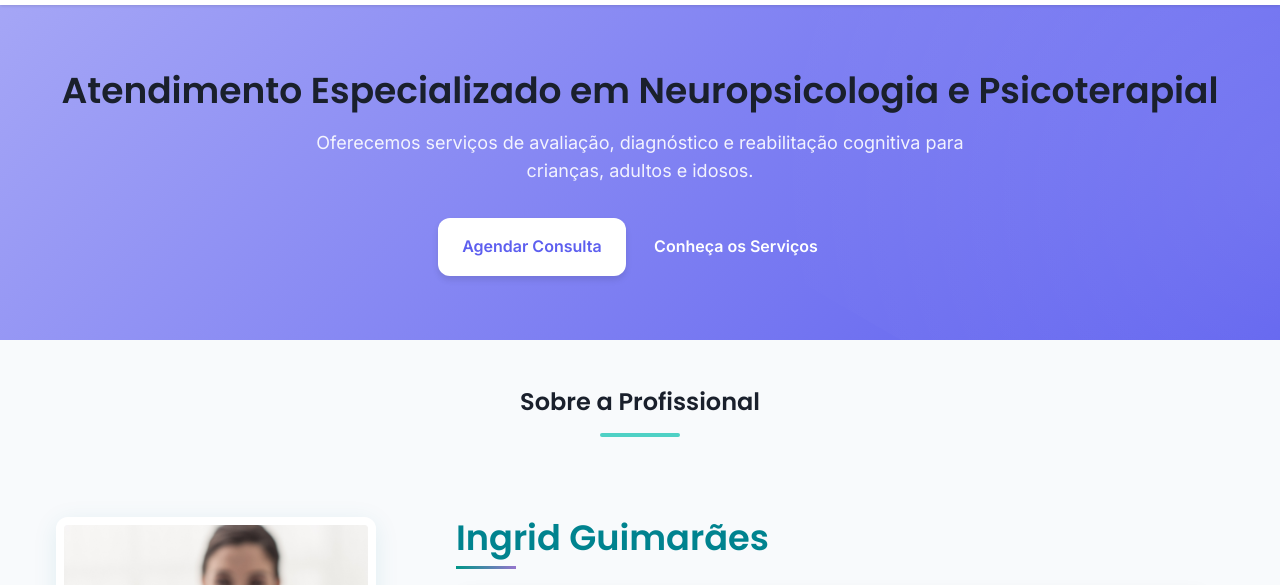
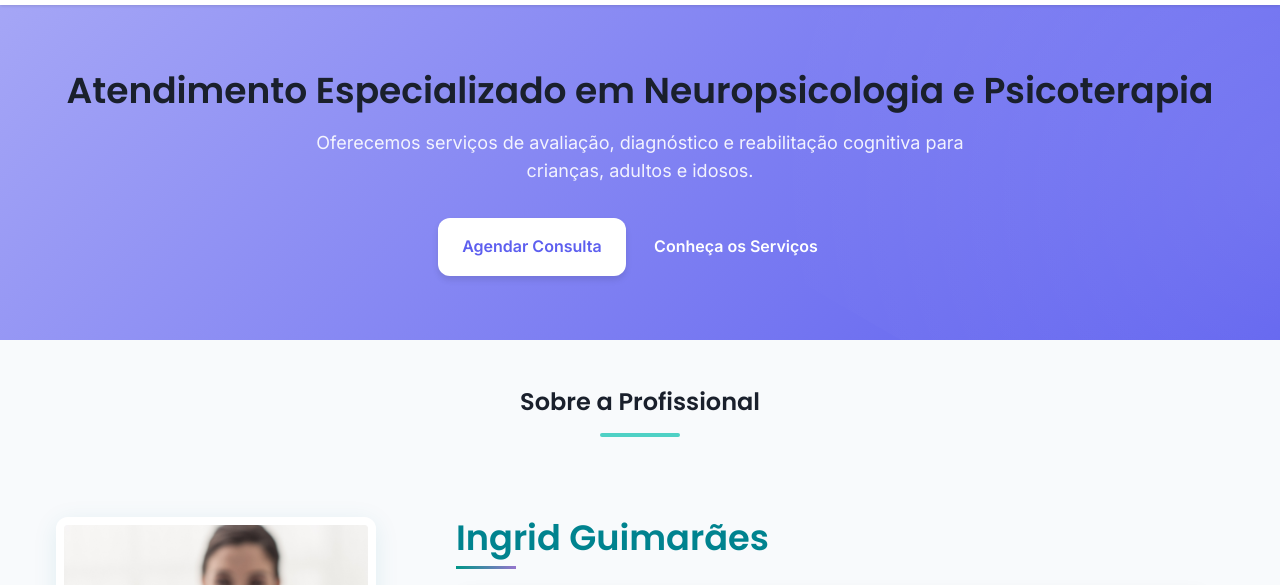
Before and after one commit to taisgb/clinicaingrid, a plain HTML site: page index.html in a window 1280 px wide. Shown: the part 61-646 px from the top of the page. Drawn offline with Linux system fonts and the light colour scheme.

Commit message:
Update index.html

```diff
--- a/index.html
+++ b/index.html
@@ -37,7 +37,7 @@
     <!-- Seção Hero -->
     <section class="hero">
         <div class="container">
-            <h1 class="hero-title">Atendimento Especializado em Neuropsicologia e Psicoterapial</h1>
+            <h1 class="hero-title">Atendimento Especializado em Neuropsicologia e Psicoterapia</h1>
             <p class="hero-subtitle">Oferecemos serviços de avaliação, diagnóstico e reabilitação cognitiva para crianças, adultos e idosos.</p>
             <div class="hero-buttons">
                 <a href="https://wa.me/5571920038279" class="btn btn-primary">Agendar Consulta</a>
```
